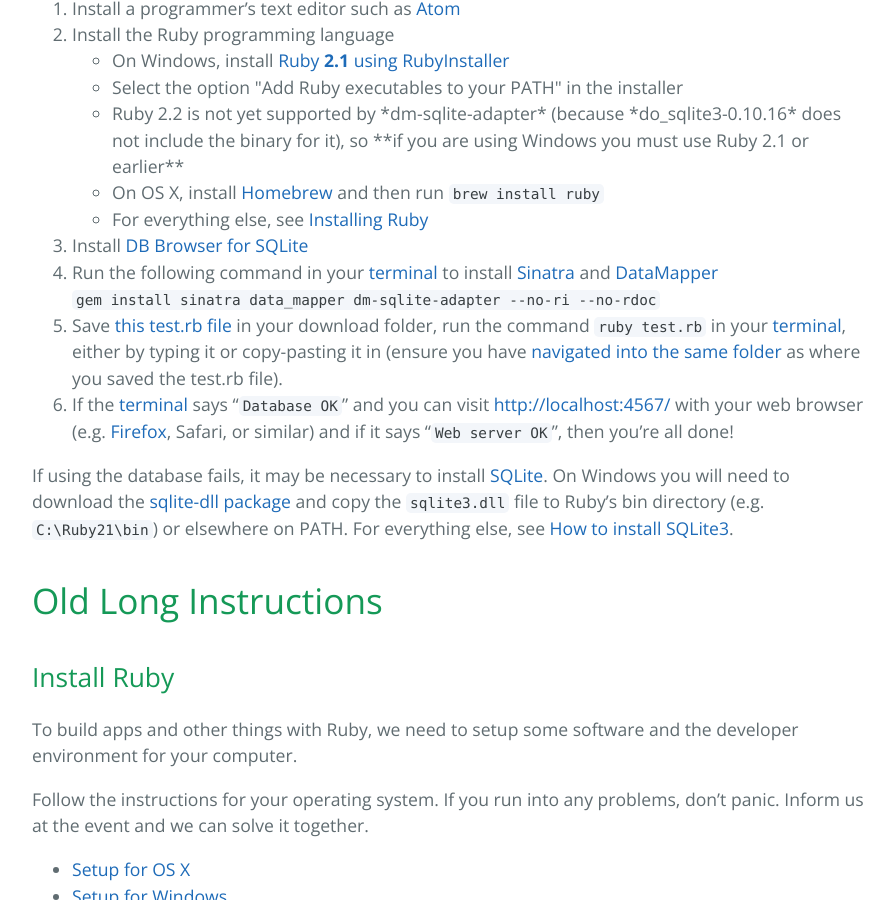
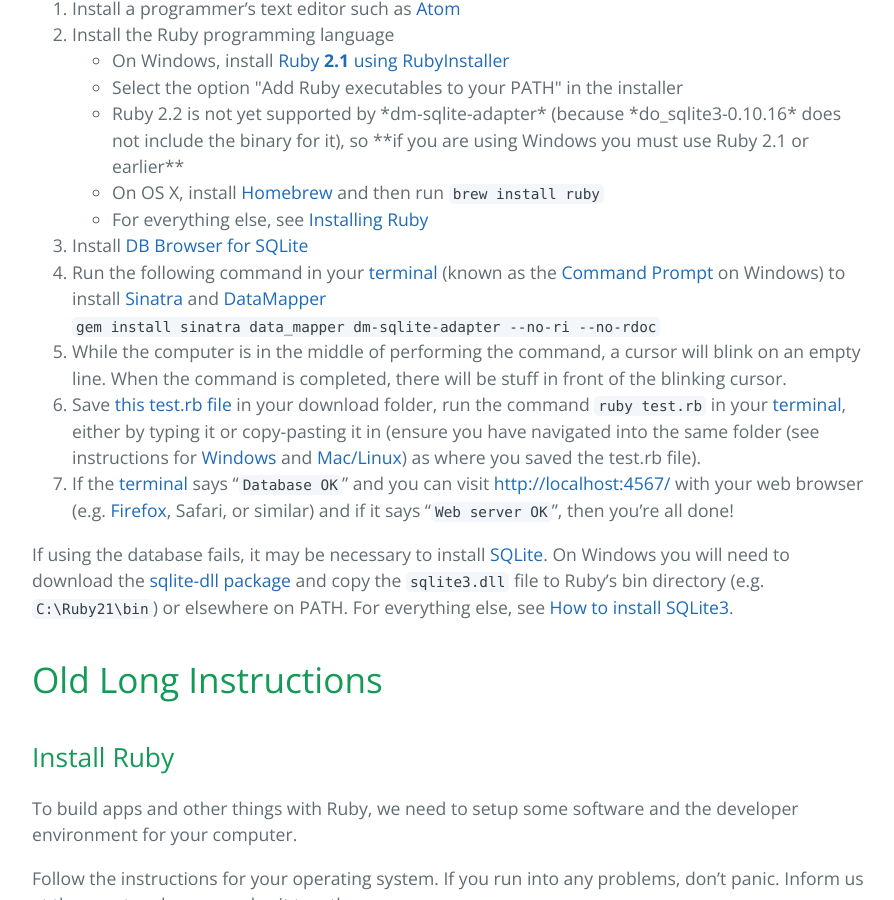
Before and after one commit to luontola/web-intro, a Jekyll site: the page built from installation.md, in a window 1280 px wide and 900 px high, scrolled down 527 px. Shown: the whole window, without its empty margins (192-1086 px from the left). Built offline with Jekyll 4.4.1, drawn with Linux system fonts in a browser that asks for light colours; Markdown is read by kramdown in place of the engine named in the settings.

Commit message:
further instructions for command prompt stuff

```diff
--- a/installation.md
+++ b/installation.md
@@ -16,16 +16,19 @@
   * On OS X, install [Homebrew](http://brew.sh/) and then run `brew install ruby`
   * For everything else, see [Installing Ruby](https://www.ruby-lang.org/en/documentation/installation/)
 3. Install [DB Browser for SQLite](http://sqlitebrowser.org/)
-4. Run the following command in your [terminal][terminal] to install [Sinatra](http://www.sinatrarb.com/) and [DataMapper](http://datamapper.org/)
+4. Run the following command in your [terminal][terminal] (known as the [Command Prompt][winprompt] on Windows) to install [Sinatra](http://www.sinatrarb.com/) and [DataMapper](http://datamapper.org/)
   `gem install sinatra data_mapper dm-sqlite-adapter --no-ri --no-rdoc`
-5. Save [this test.rb file](/test.rb) in your download folder, run the command `ruby test.rb` in your [terminal][terminal], either by typing it or copy-pasting it in (ensure you have [navigated into the same folder][folder-navigation] as where you saved the test.rb file).
-6. If the [terminal][terminal] says "`Database OK`" and you can visit <http://localhost:4567/> with your web browser (e.g. [Firefox](https://www.mozilla.org/en-US/firefox/new/), Safari, or similar) and if it says "`Web server OK`", then you're all done!
+5. While the computer is in the middle of performing the command, a cursor will blink on an empty line. When the command is completed, there will be stuff in front of the blinking cursor.
+6. Save [this test.rb file](/test.rb) in your download folder, run the command `ruby test.rb` in your [terminal][terminal], either by typing it or copy-pasting it in (ensure you have navigated into the same folder (see instructions for [Windows][winnavigation] and [Mac/Linux][macnavigation]) as where you saved the test.rb file).
+7. If the [terminal][terminal] says "`Database OK`" and you can visit <http://localhost:4567/> with your web browser (e.g. [Firefox](https://www.mozilla.org/en-US/firefox/new/), Safari, or similar) and if it says "`Web server OK`", then you're all done!
 
 If using the database fails, it may be necessary to install [SQLite](https://www.sqlite.org/). On Windows you will need to download the [sqlite-dll package](http://www.sqlite.org/2015/sqlite-dll-win32-x86-3081101.zip) and copy the `sqlite3.dll` file to Ruby's bin directory (e.g. `C:\Ruby21\bin`) or elsewhere on PATH. For everything else, see [How to install SQLite3](http://mislav.uniqpath.com/rails/install-sqlite3/).
 
 
 [terminal]: http://askubuntu.com/questions/38162/what-is-a-terminal-and-how-do-i-open-and-use-it
-[folder-navigation]: http://askubuntu.com/questions/232442/how-do-i-navigate-between-directories-in-terminal
+[macnavigation]: http://askubuntu.com/questions/232442/how-do-i-navigate-between-directories-in-terminal
+[winnavigation]: http://www.pcstats.com/articleview.cfm?articleid=1723&page=3
+[winprompt]: https://redmondmag.com/articles/2014/11/14/windows-10-command-prompt.aspx
 
 # Old Long Instructions
 
```
